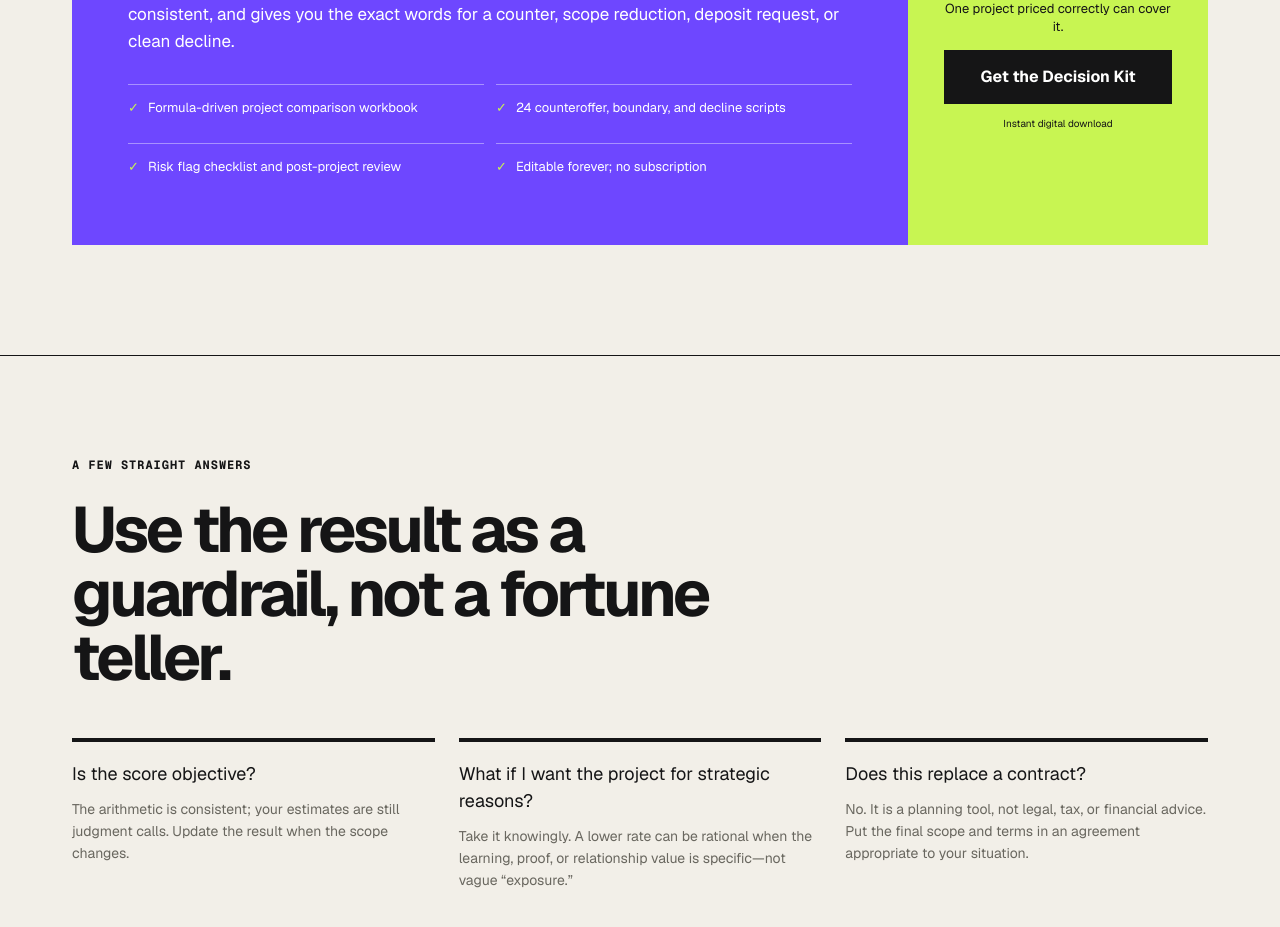
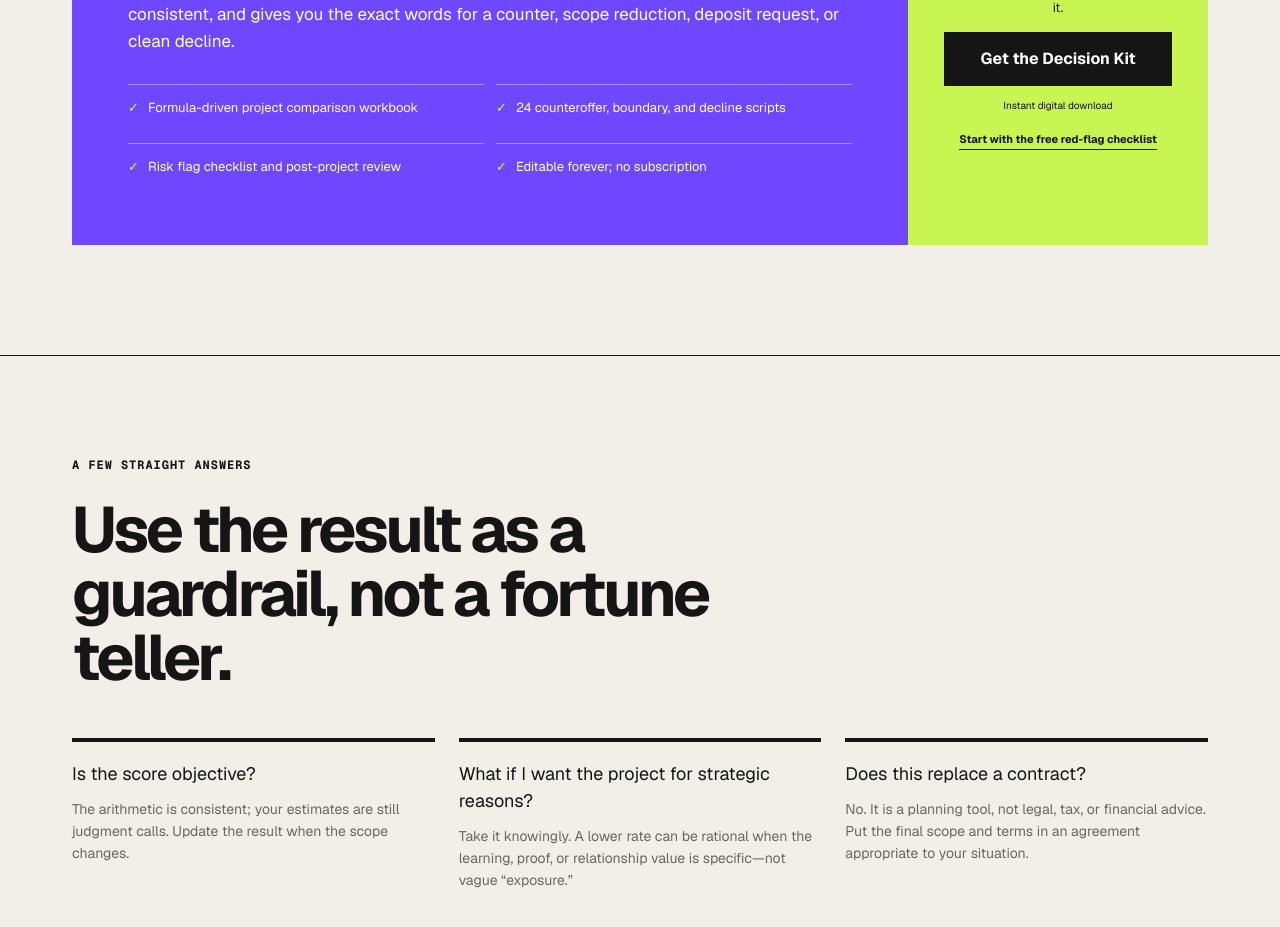
Before and after one commit to rookepoole/worth-the-work, a Next.js app: page / in a window 1280 px wide. Shown: the part 3477-4404 px from the top of the page. Built offline with nearby package versions, Linux system fonts and the light colour scheme.

Commit message:
Track funnel attribution and notify search engines

```diff
--- a/app/globals.css
+++ b/app/globals.css
@@ -227,6 +227,7 @@ input[type="range"] { accent-color: var(--violet); cursor: pointer; width: 100%;
 .kit-offer > p { font-size: 13px; line-height: 1.4; }
 .kit-offer .checkout-link { background: var(--ink); border: 0; color: white; cursor: pointer; font-weight: 680; margin: 14px 0 12px; padding: 15px 18px; text-decoration: none; width: 100%; }
 .kit-offer small { font-size: 10px; }
+.kit-offer .secondary-offer-link { border-bottom: 1px solid currentColor; font-size: 11px; font-weight: 650; margin-top: 18px; padding-bottom: 2px; }
 
 .faq-section { border-top: 1px solid var(--ink); }
 .faq-grid { display: grid; gap: 24px; grid-template-columns: repeat(3, 1fr); margin-top: 48px; }
--- a/app/page.tsx
+++ b/app/page.tsx
@@ -40,6 +40,11 @@ const structuredData = {
     priceCurrency: "USD",
   },
 };
+
+const paidKitUrl =
+  "https://prairiegrantscout.gumroad.com/l/worth-the-work?utm_source=github_pages&utm_medium=calculator&utm_campaign=worth_the_work&utm_content=paid_kit_cta";
+const freeChecklistUrl =
+  "https://prairiegrantscout.gumroad.com/l/freelance-project-red-flag-checklist?utm_source=github_pages&utm_medium=calculator&utm_campaign=worth_the_work&utm_content=free_checklist_cta";
 
 function NumberField({
   id,
@@ -433,13 +438,21 @@ export default function Home() {
             <p>One project priced correctly can cover it.</p>
             <a
               className="checkout-link"
-              href="https://prairiegrantscout.gumroad.com/l/worth-the-work"
+              href={paidKitUrl}
               rel="noreferrer"
               target="_blank"
             >
               Get the Decision Kit
             </a>
             <small>Instant digital download</small>
+            <a
+              className="secondary-offer-link"
+              href={freeChecklistUrl}
+              rel="noreferrer"
+              target="_blank"
+            >
+              Start with the free red-flag checklist
+            </a>
           </div>
         </div>
       </section>
```
Also changed, not shown: public/e57ce0b65a8245aa8612e10aa870ab1d.txt (added), 2 other files (tests, documents, lock files or other folders).
